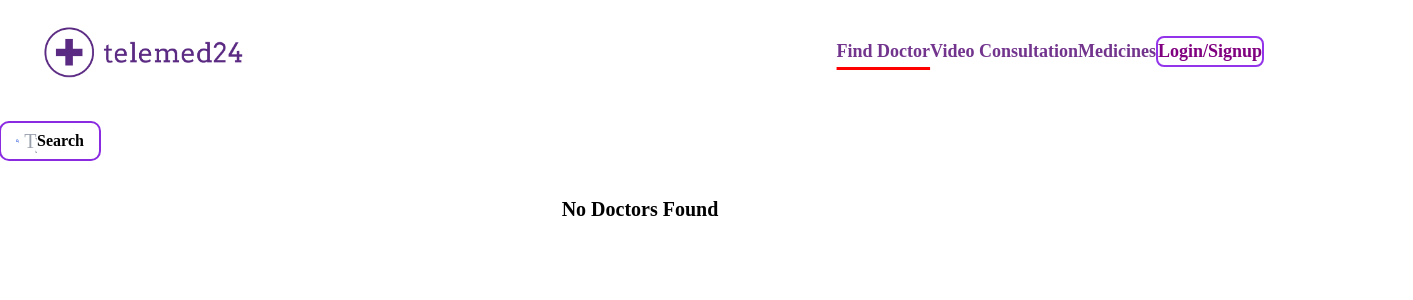
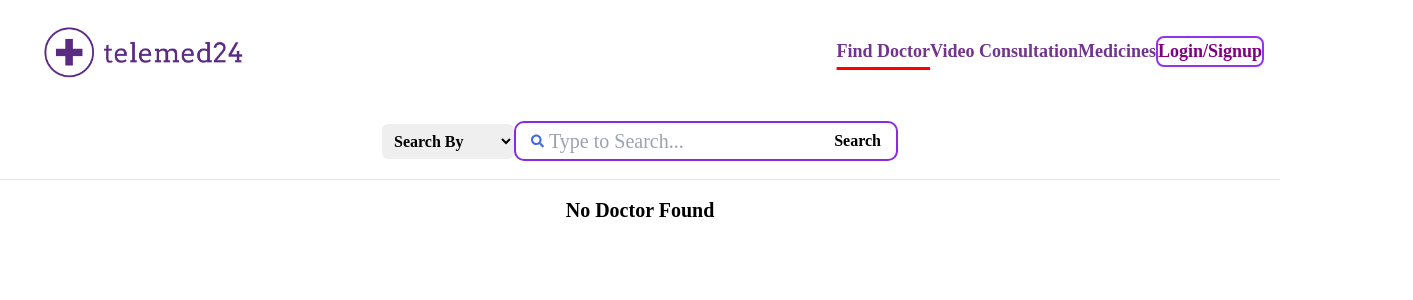
Before and after one commit to Jigyansh2468/MediConnect, a Next.js app: page /FindDoctor in a window 1280 px wide. Shown: the top 300 px of the page, 1413 px wide, since content can reach past the window. Built offline with nearby package versions, Linux system fonts and the light colour scheme.

Commit message:
search list + search bar

```diff
--- a/Components/SearchBar.js
+++ b/Components/SearchBar.js
@@ -4,20 +4,23 @@ import gsap from "gsap";
 import axios from "axios";
 import "./Searchbar.css";
 import { FaSearch } from "react-icons/fa";
-import { Result } from "postcss";
+import Image from 'next/image'
 
-const Searchbar = ({ setResults, clearResults }) => {
+const Searchbar = ({ setdoctor, setbookapt }) => {
+  const [Results, setResults] = useState([]);
   const [input, setInput] = useState({
     searchBy: "",
     value: "",
   });
+  const clearResults = () => {
+    setResults([]);
+    setbookapt(false);
+  };
   const onInputChange = (e) => {
     const { name, value } = e.target;
     setInput({ ...input, [name]: value });
     clearResults();
   };
-  let render = null;
-  const [torender, settorender] = useState(false);
   const search = () => {
     if (input.searchBy && input.value) {
       axios
@@ -30,29 +33,7 @@ const Searchbar = ({ setResults, clearResults }) => {
         })
         .then((response) => {
           setResults(response.data);
-          if (Result.length === 0) {
-            return render = <div>No Doctors Found</div>;
-          } else {
-            settorender(true);
-            render = Result.map((result, i) => (
-              <div key={i} className=" bg-purple-100 rounded-lg font-semibold my-4">
-                <div className="flex justify-between  items-center p-5 gap-40">
-                  <Image src="/Profile.png" alt="Profile" height={100} width={100} className='rounded-full' />
-                  <div>
-                    <div className="text-2xl">{result.name}</div>
-                    <div className="text-xl">{result.city}</div>
-                  </div>
-                  <div className="text-2xl">{result.specialization}</div>
-                  <button onClick={() => {
-                    setdoctor(result);
-                    setbookapt(true);
-                  }} className="bg-green-200 rounded-lg py-2 px-3 hover:bg-green-500 hover:text-white">
-                    Book Appointment
-                  </button>
-                </div>
-              </div >
-            ));
-          }
+          console.log(Results);
         })
         .catch((error) => console.log(error));
     }
@@ -60,20 +41,21 @@ const Searchbar = ({ setResults, clearResults }) => {
   };
   useEffect(() => {
     animateResults();
-  }, [Result]);
+  }, [Results]);
   const animateResults = () => {
     const tl = gsap.timeline();
-    tl.set(".results-container", { autoAlpha: 0 });
+    tl.set(".results-container", { autoAlpha: 0, maxHeight: 0 });
     tl.to(".results-container", {
       duration: 0.5,
       autoAlpha: 1,
-      y: 0,
+      maxHeight: "200px",
       ease: "power1.inOut",
     });
     tl.play();
   };
   return (
     <>
+      <div>
         <div className="flex justify-center items-center gap-5">
           <select
             name="searchBy"
@@ -97,10 +79,37 @@ const Searchbar = ({ setResults, clearResults }) => {
             />
             <button onClick={search} className="font-semibold">Search</button>
           </div>
-
+        </div>
+        <hr />
+        <div>
           <div className="p-4 bg-white flex justify-center items-center">
             <div className="results-container">
-            <ul className="font-bold text-xl bg-gray w-screen px-10 text-center">{render}</ul>
+              <ul className="font-bold text-xl bg-gray w-screen px-10 text-center">
+                {
+                  Results.length === 0 ? (
+                    <div>No Doctor Found</div>
+                  ) : (
+                    Results.map((result, i) => (
+                      <div key={i} className=" bg-purple-100 rounded-lg font-semibold my-4">
+                        <div className="flex justify-between  items-center p-5 gap-40">
+                          <Image src="/Profile.png" alt="Profile" height={100} width={100} className='rounded-full' />
+                          <div>
+                            <div className="text-2xl">{result.name}</div>
+                            <div className="text-xl">{result.city}</div>
+                          </div>
+                          <div className="text-2xl">{result.specialization}</div>
+                          <button onClick={() => {
+                            setdoctor(result);
+                            setbookapt(true);
+                          }} className="bg-green-200 rounded-lg py-2 px-3 hover:bg-green-500 hover:text-white">
+                            Book Appointment
+                          </button>
+                        </div>
+                      </div >
+                    ))
+                  )
+                }</ul>
+            </div>
           </div>
         </div>
       </div>
--- a/Components/SearchList.js
+++ /dev/null
@@ -1,54 +0,0 @@
-"use client"
-import React from 'react'
-import { useEffect } from 'react';
-import gsap from "gsap";
-import Image from "next/image"
-
-const SearchList = ({ results, setdoctor, setbookapt }) => {
-    function renderResults() {
-        if (results.length === 0) {
-            return <div>No Doctors Found</div>;
-        }
-        return results.map((result, i) => (
-            <div key={i} className=" bg-purple-100 rounded-lg font-semibold my-4">
-                <div className="flex justify-between  items-center p-5 gap-40">
-                    <Image src="/Profile.png" alt="Profile" height={100} width={100} className='rounded-full' />
-                    <div>
-                        <div className="text-2xl">{result.name}</div>
-                        <div className="text-xl">{result.city}</div>
-                    </div>
-                    <div className="text-2xl">{result.specialization}</div>
-                    <button onClick={() => {
-                        setdoctor(result);
-                        setbookapt(true);
-                    }} className="bg-green-200 rounded-lg py-2 px-3 hover:bg-green-500 hover:text-white">
-                        Book Appointment
-                    </button>
-                </div>
-            </div >
-        ));
-    };
-    useEffect(() => {
-        animateResults();
-    }, [results]);
-    const animateResults = () => {
-        const tl = gsap.timeline();
-        tl.set(".results-container", { autoAlpha: 0 });
-        tl.to(".results-container", {
-            duration: 0.5,
-            autoAlpha: 1,
-            y: 0,
-            ease: "power1.inOut",
-        });
-        tl.play();
-    };
-    return (
-        <div className="p-4 bg-white flex justify-center items-center">
-            <div className="results-container">
-                <ul className="font-bold text-xl bg-gray w-screen px-10 text-center">{renderResults()}</ul>
-            </div>
-        </div>
-    )
-}
-
-export default SearchList
--- a/app/FindDoctor/page.js
+++ b/app/FindDoctor/page.js
@@ -3,33 +3,27 @@ import React, { useContext, useState } from "react";
 import Searchbar from "@/Components/SearchBar";
 import Navbar from "@/Components/Navbar";
 import BookAppointment from "@/Components/BookAppointment";
-import SearchList from "@/Components/SearchList";
 import { SessionContext } from "@/Components/SessionContextProvider";
 
 
 const FindDoctor = () => {
-  const [results, setResults] = useState([]);
   const [doctor, setdoctor] = useState({});
   const [bookapt, setbookapt] = useState(false);
-  const clearResults = () => {
-    setResults([]);
-    setbookapt(false);
-  };
+
 
   const { authState } = useContext(SessionContext);
 
   return (
     <>
       <div>
-      </div>
-      <div>
         <Navbar UserMode={authState.USER_MODE} />
-        <Searchbar setResults={setResults} clearResults={clearResults} />
-        {bookapt === true ? (
+        <Searchbar setdoctor={setdoctor} setbookapt={setbookapt} />
+        {/* <BookAppointment doctor={doctor} /> */}
+        {/* {bookapt === true ? (
           <BookAppointment doctor={doctor} />
         ) : (
-          <SearchList results={results} setdoctor={setdoctor} setbookapt={setbookapt} />
-        )}
+          {< SearchList Results={Results} setdoctor={setdoctor} setbookapt={setbookapt} />  }
+        )} */}
       </div>
     </>
   );
--- a/app/page.js
+++ b/app/page.js
@@ -34,6 +34,8 @@ const Page = () => {
       <hr />
       <Slider />
       <hr />
+      <DummyArticle />
+      <hr />
       <Footer />
     </>
   );
```
Also changed, not shown: Components/DummyArticle.js (added, +14 -0 lines). Lines whose indentation alone changed are shown as unchanged.
